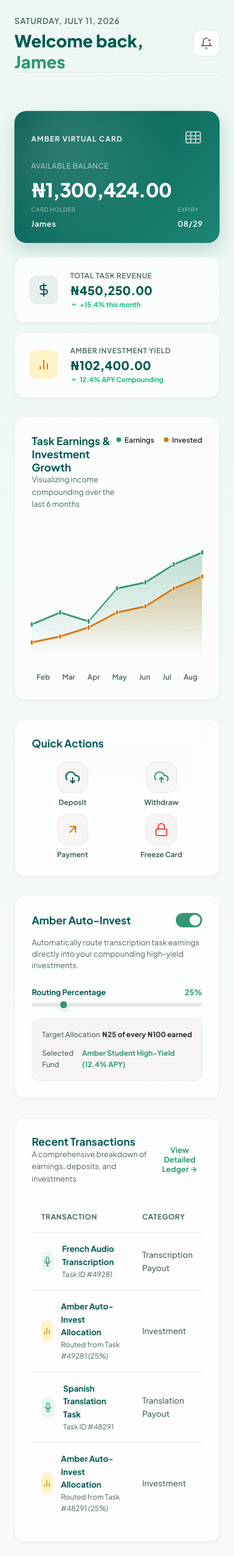
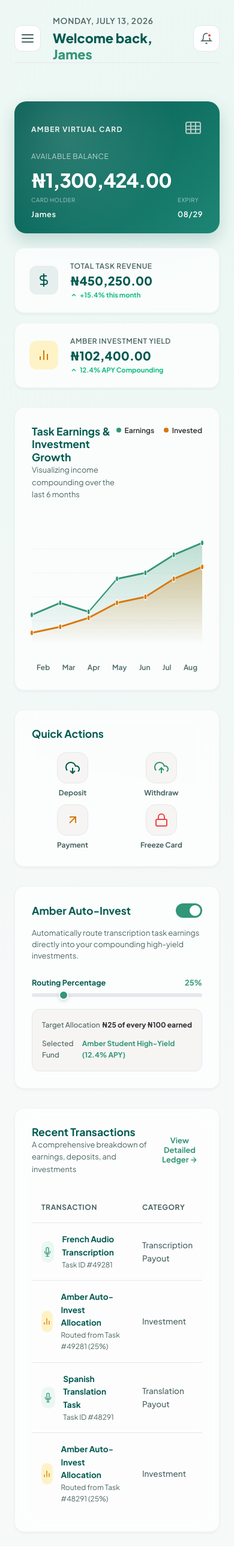
Before and after one commit to James-Adebayo/amberscript, a PHP site: page /wallet in a window 390 px wide. Shown: the whole page at 60% size. After the commit the page ends 2557 px from the top, so only its background shows below. Run offline with PHP 8.4, Linux system fonts and the light colour scheme; some web fonts are replaced.

Commit message:
updated wallet ui

```diff
--- a/api/frontend/wallet/index.html
+++ b/api/frontend/wallet/index.html
@@ -16,7 +16,8 @@
 <body>
     <div class="app-layout">
         <!-- --- SIDEBAR --- -->
-        <aside class="sidebar">
+        <div class="sidebar-backdrop" id="sidebar-backdrop"></div>
+        <aside class="sidebar" id="app-sidebar">
             <div class="sidebar-wrapper">
                 <div class="sidebar-header" onclick="window.location.href = '/'" style="cursor: pointer;">
                     <img src="../assets/images/logo/logo-t.png" alt="AmberScript Logo" class="brand-logo">
@@ -91,9 +92,19 @@
             <div class="dashboard-grid">
                 <!-- Top welcome header row spanning both columns -->
                 <header class="dashboard-header">
-                    <div class="header-welcome">
-                        <p class="date-today" id="current-date">July 11, 2026</p>
-                        <h2 class="welcome-text">Welcome back, <span class="accent-username">James</span></h2>
+                    <div class="header-welcome-wrap">
+                        <button class="hamburger-menu-btn" id="hamburger-menu-btn" aria-label="Toggle Navigation Menu">
+                            <svg width="24" height="24" viewBox="0 0 24 24" fill="none" stroke="currentColor"
+                                stroke-width="2" stroke-linecap="round" stroke-linejoin="round">
+                                <line x1="3" y1="12" x2="21" y2="12"></line>
+                                <line x1="3" y1="6" x2="21" y2="6"></line>
+                                <line x1="3" y1="18" x2="21" y2="18"></line>
+                            </svg>
+                        </button>
+                        <div class="header-welcome">
+                            <p class="date-today" id="current-date">July 11, 2026</p>
+                            <h2 class="welcome-text">Welcome back, <span class="accent-username">James</span></h2>
+                        </div>
                     </div>
                     <div class="header-notification">
                         <div class="notification-bell" id="notification-bell-btn">
@@ -1067,7 +1078,7 @@
         // --- Date setup ---
         const dateEl = document.getElementById('current-date');
         const options = { weekday: 'long', year: 'numeric', month: 'long', day: 'numeric' };
-        dateEl.innerText = new Date('2026-07-11T11:00:00').toLocaleDateString('en-US', options);
+        dateEl.innerText = new Date().toLocaleDateString('en-US', options);
 
         // --- SPA Views Tab Switch Logic ---
         const viewTabs = {
@@ -1608,6 +1619,32 @@
                 }, 300);
             }, 3500);
         }
+
+        // --- Mobile Sidebar Toggle Logic ---
+        const hamburgerBtn = document.getElementById('hamburger-menu-btn');
+        const sidebar = document.getElementById('app-sidebar');
+        const sidebarBackdrop = document.getElementById('sidebar-backdrop');
+        const navItems = document.querySelectorAll('.sidebar-nav .nav-item');
+
+        function toggleSidebar() {
+            sidebar.classList.toggle('open');
+            sidebarBackdrop.classList.toggle('open');
+        }
+
+        function closeSidebar() {
+            sidebar.classList.remove('open');
+            sidebarBackdrop.classList.remove('open');
+        }
+
+        if (hamburgerBtn) {
+            hamburgerBtn.addEventListener('click', toggleSidebar);
+        }
+        if (sidebarBackdrop) {
+            sidebarBackdrop.addEventListener('click', closeSidebar);
+        }
+        navItems.forEach(item => {
+            item.addEventListener('click', closeSidebar);
+        });
     </script>
 </body>
 
--- a/api/frontend/wallet/style.css
+++ b/api/frontend/wallet/style.css
@@ -39,6 +39,25 @@ body {
     border-right: 1px solid var(--color-border-light);
 }
 
+.sidebar-backdrop {
+    position: fixed;
+    top: 0;
+    left: 0;
+    width: 100vw;
+    height: 100vh;
+    background: rgba(43, 41, 45, 0.35);
+    backdrop-filter: blur(4px);
+    z-index: 999;
+    opacity: 0;
+    pointer-events: none;
+    transition: opacity 0.3s cubic-bezier(0.4, 0, 0.2, 1);
+}
+
+.sidebar-backdrop.open {
+    opacity: 1;
+    pointer-events: auto;
+}
+
 .sidebar-wrapper {
     display: flex;
     flex-direction: column;
@@ -193,6 +212,38 @@ body {
     grid-column: 1 / -1;
     padding-bottom: 1.75rem;
     border-bottom: 1px solid var(--color-border-light);
+}
+
+.header-welcome-wrap {
+    display: flex;
+    align-items: center;
+}
+
+.hamburger-menu-btn {
+    display: none;
+    align-items: center;
+    justify-content: center;
+    width: 44px;
+    height: 44px;
+    border-radius: 12px;
+    background-color: var(--color-bg-primary);
+    border: 1px solid var(--color-border-light);
+    color: var(--color-text-secondary);
+    cursor: pointer;
+    transition: var(--transition-smooth);
+    margin-right: 1.25rem;
+    flex-shrink: 0;
+}
+
+.hamburger-menu-btn:hover {
+    color: var(--color-primary);
+    border-color: var(--color-border);
+    transform: translateY(-2px);
+    box-shadow: var(--shadow-sm);
+}
+
+.hamburger-menu-btn:active {
+    transform: translateY(0);
 }
 
 .date-today {
@@ -2034,13 +2085,43 @@ input:checked+.slider:before {
 
 @media (max-width: 768px) {
     .sidebar {
-        display: none;
-        /* In production a hamburger menu would trigger it */
+        display: block;
+        position: fixed;
+        left: 0;
+        top: 0;
+        height: 100vh;
+        z-index: 1000;
+        transform: translateX(-100%);
+        transition: transform 0.3s cubic-bezier(0.4, 0, 0.2, 1);
+        box-shadow: none;
+    }
+
+    .sidebar.open {
+        transform: translateX(0);
+        box-shadow: 0 0 24px rgba(43, 41, 45, 0.15);
+    }
+
+    .hamburger-menu-btn {
+        display: flex;
     }
 
     .main-content {
         margin-left: 0;
         padding: 1.5rem;
+    }
+
+    .welcome-text {
+        font-size: 1.35rem;
+    }
+
+    .modal-card {
+        width: 92%;
+        padding: 1.75rem;
+    }
+
+    .card-actions-row {
+        flex-direction: column;
+        gap: 0.75rem;
     }
 
     .stats-cards-grid {
```
